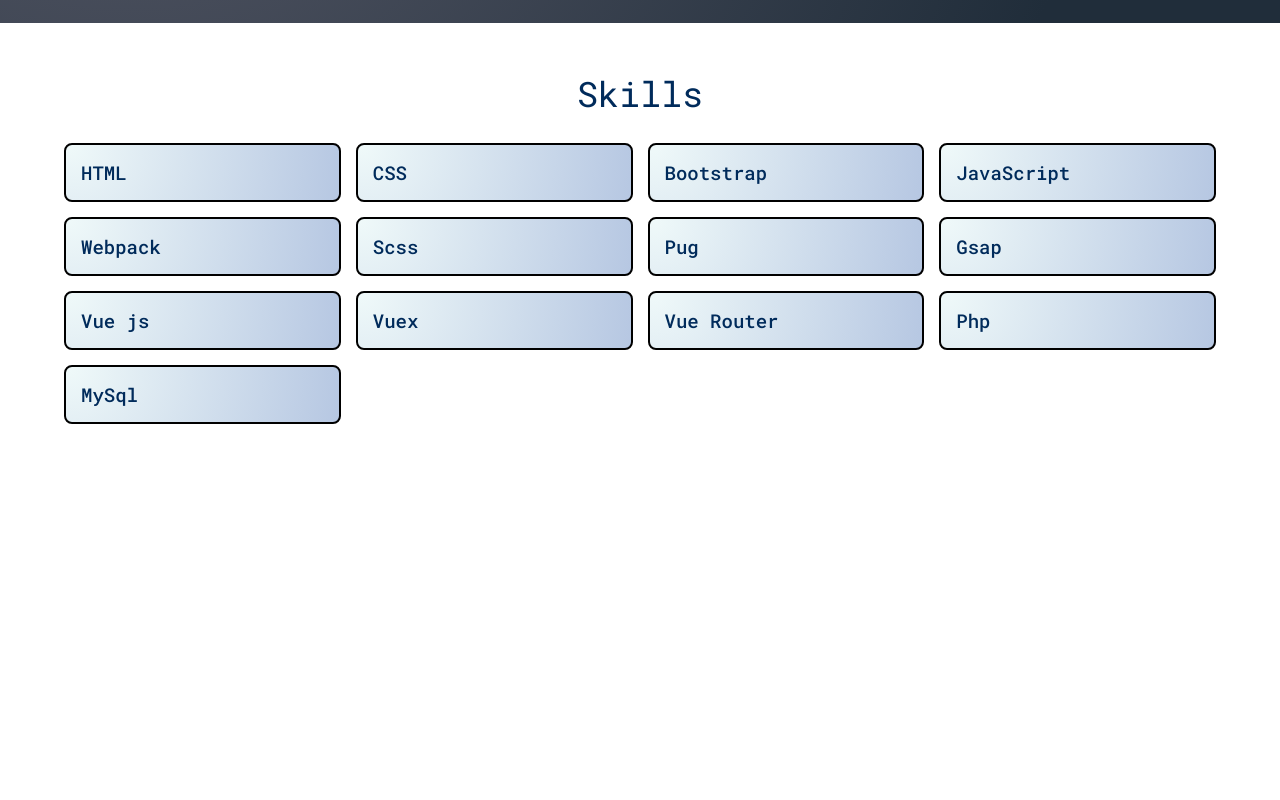
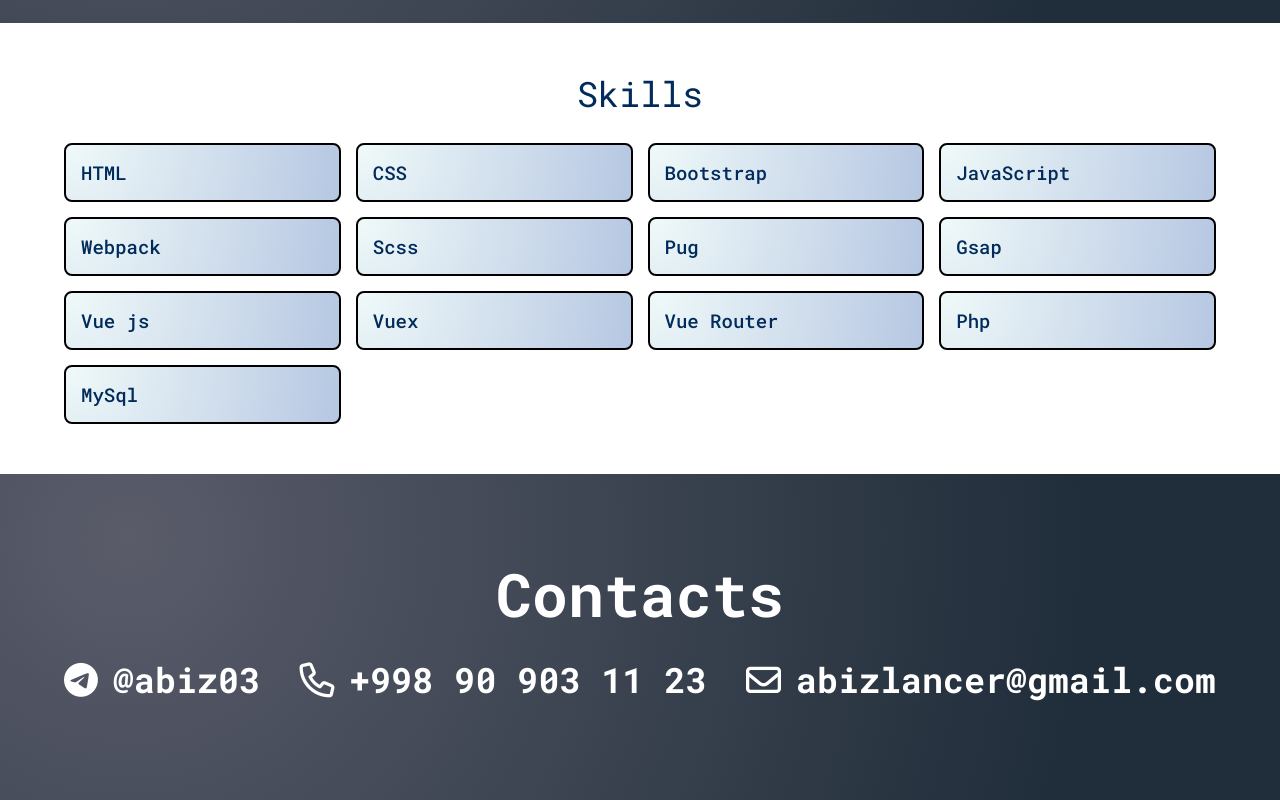
Before and after one commit to abizlancer/rsschool-cv, a plain HTML site: page index.html in a window 1280 px wide. Shown: the part 842-1642 px from the top of the page. Before the commit the page ends 1316 px from the top, so only its background shows below. Drawn offline with Linux system fonts and the light colour scheme.

Commit message:
feat: add footer section and styles

```diff
--- a/index.html
+++ b/index.html
@@ -37,5 +37,13 @@
       <article class="skills--item">MySql</article>
     </main>
   </section>
+  <footer class="footer">
+    <h1 class="title">Contacts</h1>
+    <main class="footer__content container">
+      <a href="https://t.me/abiz03" class="icon-telegram">@abiz03</a>
+      <a href="tel:+998909031123" class="icon-phone">+998 90 903 11 23</a>
+      <a href="mailto:abizlancer@gmail.com" class="icon-email">abizlancer@gmail.com</a>
+    </main>
+  </footer>
 </body>
 </html>
--- a/scss/common/_common.scss
+++ b/scss/common/_common.scss
@@ -2,6 +2,7 @@
   margin: 0;
   padding: 0;
   box-sizing: border-box;
+  text-decoration: none;
   font-weight: 400;
   font-family: 'roboto mono';
   &::before, &::after {
@@ -23,9 +24,9 @@
 $gradient: var(--gradient);
 $soft: var(--soft-gradient);
 .icon {
-  &-telegram {content: ''; font-weight: 400;}
-  &-phone {content: ''; font-weight: 400;}
-  &-email {content: ''; font-weight: 400;}
+  &-telegram::before {content: '\f2c6'; font-weight: 400;}
+  &-phone::before {content: '\f095'; font-weight: 400;}
+  &-email::before {content: '\f0e0'; font-weight: 400;}
 }
 .container {
   max-width: 1320px;
--- /dev/null
+++ b/scss/components/_footer.scss
@@ -0,0 +1,20 @@
+.footer {
+  padding: 100px 0;
+  background: $gradient;
+  .title {
+    @include fonts(60px, null, $white, 700);
+    margin-bottom: 45px;
+  }
+  &__content {
+    display: flex;
+    justify-content: space-between;
+    align-items: center;
+
+    a {
+      @include fonts(35px, 40px, $white, 700);
+      &::before {
+        margin-right: 15px;
+      }
+    }
+  }
+}
--- a/scss/main.scss
+++ b/scss/main.scss
@@ -2,4 +2,5 @@
         './common/common',
         './components/header',
         './components/about',
-        './components/skills'
+        './components/skills',
+        './components/footer'
```
Also changed, not shown: css/main.min.css.
